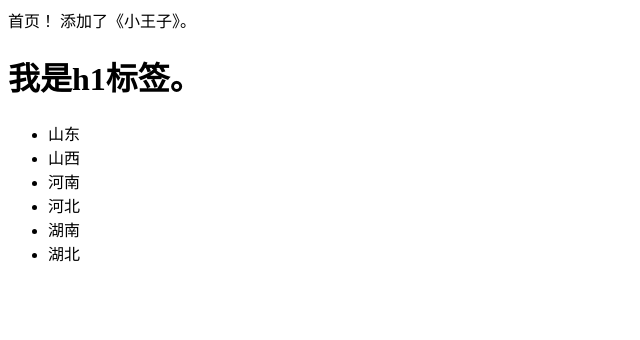
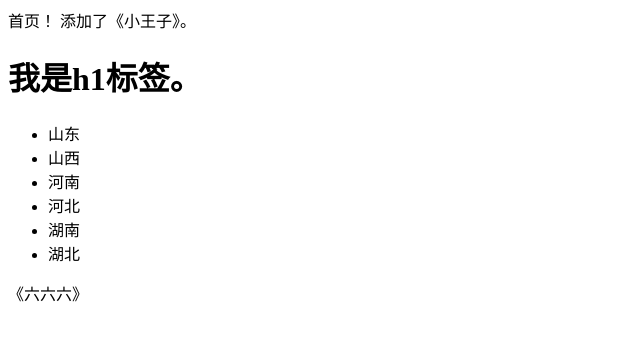
Before and after one commit to lexpolo/Firstdemo, a plain HTML site: page index.html in a window 1280 px wide. Shown: the full height of the page, 0-640 px from the left. Drawn offline with Linux system fonts and the light colour scheme.

Commit message:
添加书名

```diff
--- a/index.html
+++ b/index.html
@@ -19,7 +19,7 @@
       <li>湖南</li>
       <li>湖北</li>
     </ul>
-
+    《六六六》
   </div>
 </body>
 </html>
```
